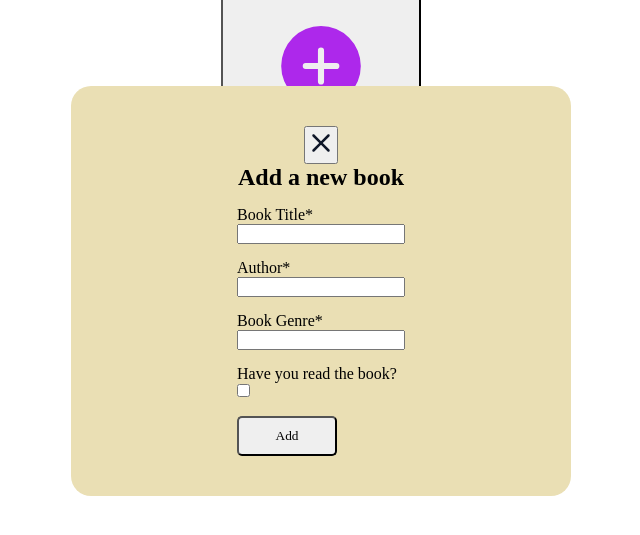
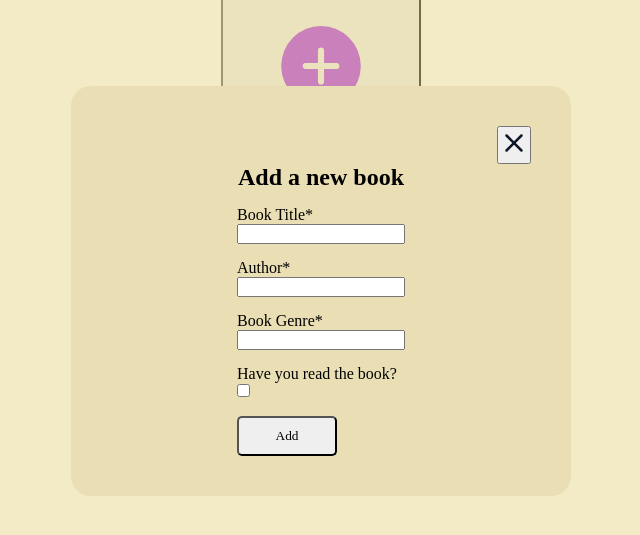
Before and after one commit to Erick559/book-library, a plain HTML site: page index.html in a window 1280 px wide. Both pictures are taken after a click on the button 640 px from the left and 177 px from the top of the page. Shown: the part 109-644 px from the top of the page, without its empty margins (319-959 px from the left). Drawn offline with Linux system fonts and the light colour scheme; a web font is replaced by a local one.

Commit message:
fix: Fix structure;

```diff
--- a/index.html
+++ b/index.html
@@ -21,7 +21,10 @@
     </section>
 
     <div class="form-modal">
-        <button class="close"><img src="/images/close.svg" alt="close-icon" class="close-icon"></button>
+        <div class="close-section">
+            <button class="close"><img src="/images/close.svg" alt="close-icon" class="close-icon"></button>
+        </div>
+
         <form>
             <h2>Add a new book</h2>
             <div class="input-row">
@@ -43,5 +46,6 @@
             <button class="add">Add</button>
         </form>
     </div>
+    <div class="overlay"></div>
 </body>
 </html>
```
